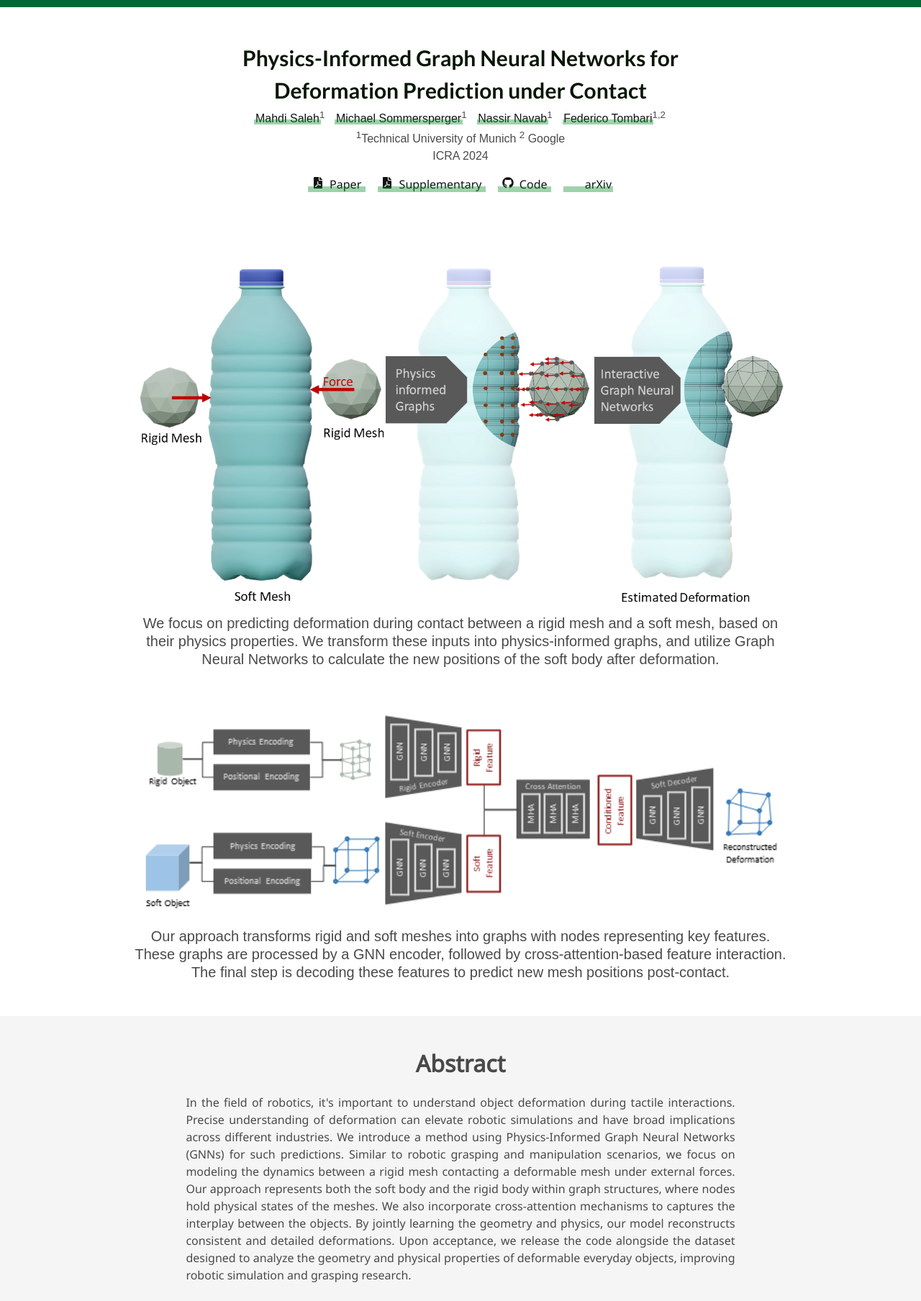
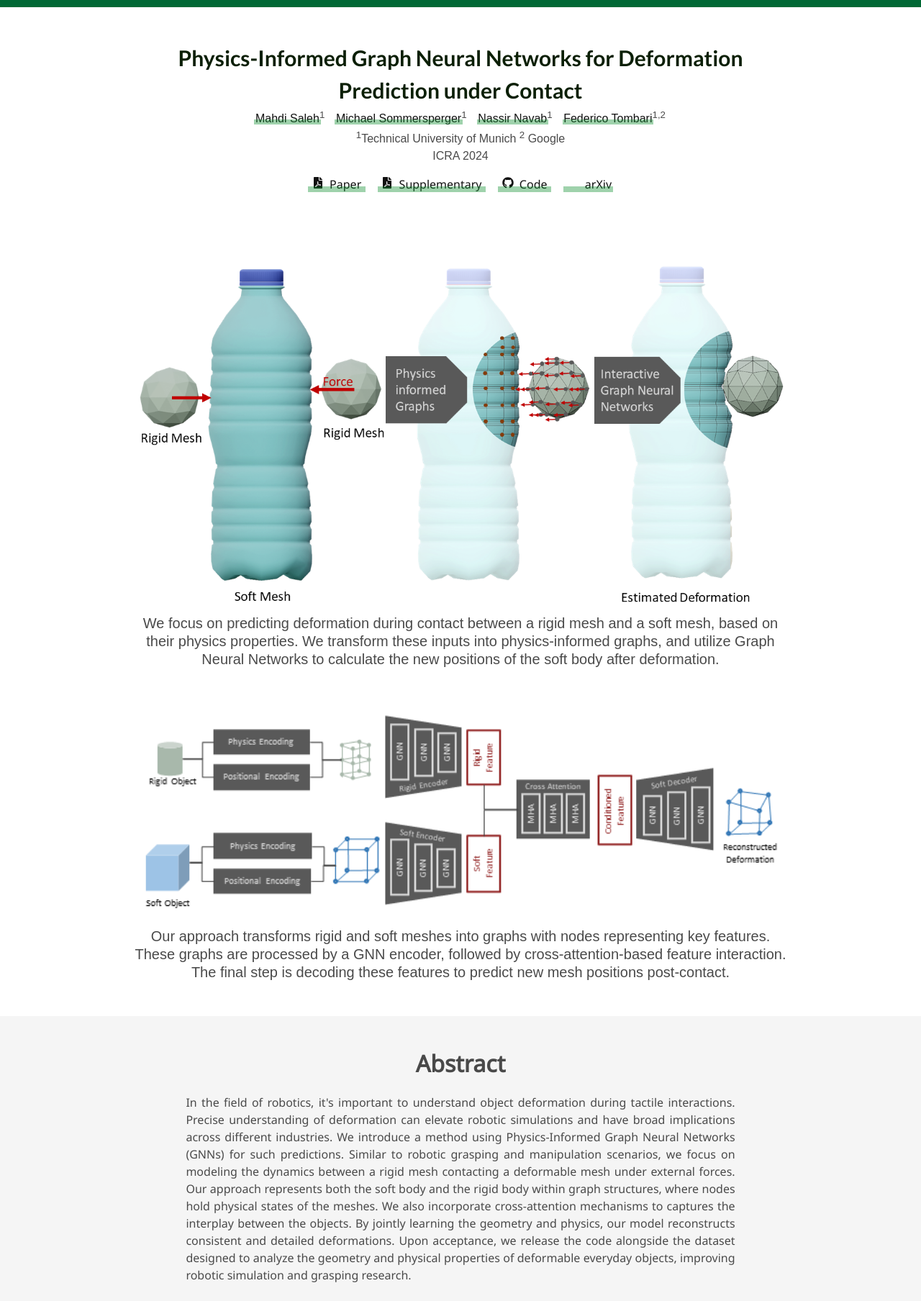
Before and after one commit to mahdi-slh/mahdi-slh.github.io, a Jekyll site: the page DeformContact.html, which Jekyll copies as it is, in a window 1280 px wide, cut to the strip 0-1808 px from the top of the page. Shown: the whole strip at 72% size. Built offline with Jekyll 4.4.1, drawn with Linux system fonts in a browser that asks for light colours; nearby versions of some CDN libraries; some web fonts are replaced; library files that are not in the unit come from our copies; a style sheet for code colours, icons or effects is not loaded.

Commit message:
color change

```diff
--- a/DeformContact.html
+++ b/DeformContact.html
@@ -62,7 +62,7 @@
       <div class="container is-max-desktop">
         <div class="columns is-centered">
           <div class="column has-text-centered">
-            <h1 class="xtitle is-1 publication-title">Physics-Informed Graph Neural Networks for <br> Deformation Prediction under Contact</h1>
+            <h1 class="xtitle is-1 publication-title">Physics-Informed Graph Neural Networks for Deformation <br> Prediction under Contact</h1>
             <div class="is-size-5 publication-authors">
               <span class="author-block">
                 <a href="https://mahdi-slh.github.io/" target="_blank">Mahdi Saleh</a><sup>1</sup>
--- a/pages_static/css/index.css
+++ b/pages_static/css/index.css
@@ -163,7 +163,7 @@
     font-size: 30px;
     text-align: center;
     font-weight: 700;
-    color: #081604;
+    color: #0b1f05;
     /* margin: 10px 0; */
     /* font-weight: 400; */
     /*color: rgb(0, 79, 241);*/
```
